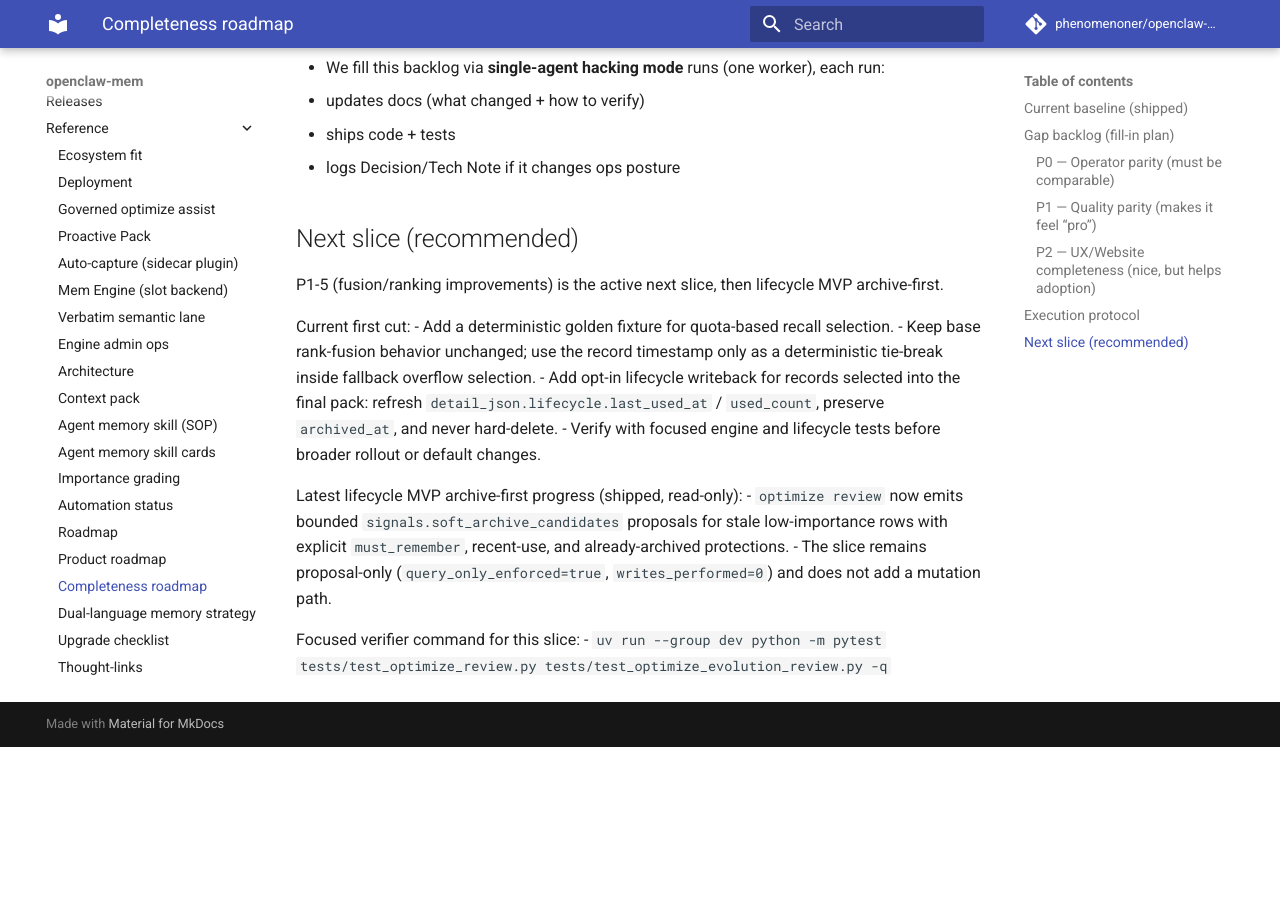
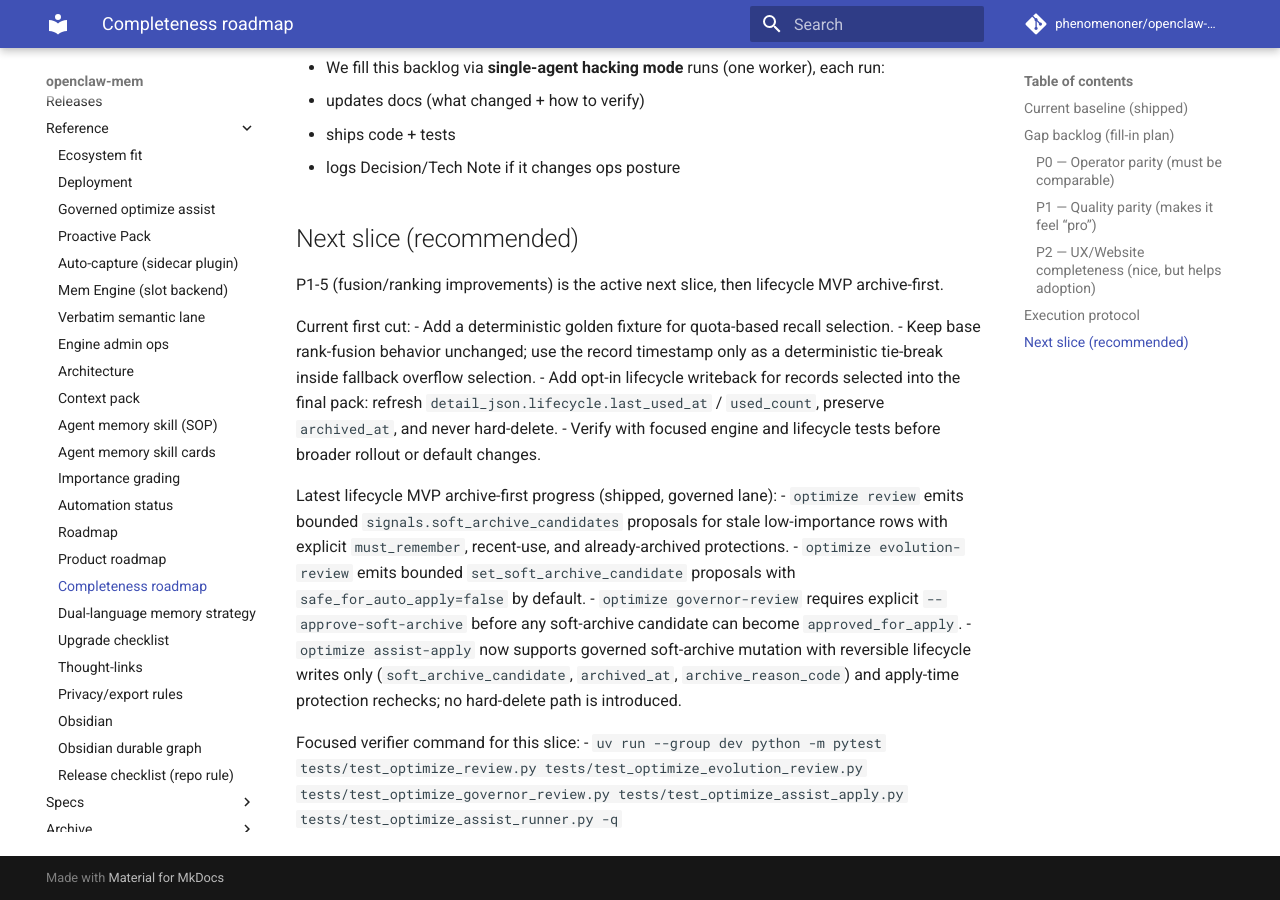
Before and after one commit to phenomenoner/openclaw-mem, an MkDocs documentation site: the page built from docs/completeness-roadmap.md, in a window 1280 px wide and 900 px high, scrolled down 2969 px. Built offline with MkDocs 1.6.1 and Material for MkDocs 9.7.7, drawn with Linux system fonts in a browser that asks for light colours; comment, search, counter and statistics services are not loaded; before the commit the page ends 3716 px from its top, so only the background shows below that.

Commit message:
docs(optimize): reflect governed soft-archive lane rollout

```diff
--- a/docs/completeness-roadmap.md
+++ b/docs/completeness-roadmap.md
@@ -105,9 +105,11 @@
 - Add opt-in lifecycle writeback for records selected into the final pack: refresh `detail_json.lifecycle.last_used_at` / `used_count`, preserve `archived_at`, and never hard-delete.
 - Verify with focused engine and lifecycle tests before broader rollout or default changes.
 
-Latest lifecycle MVP archive-first progress (shipped, read-only):
-- `optimize review` now emits bounded `signals.soft_archive_candidates` proposals for stale low-importance rows with explicit `must_remember`, recent-use, and already-archived protections.
-- The slice remains proposal-only (`query_only_enforced=true`, `writes_performed=0`) and does not add a mutation path.
+Latest lifecycle MVP archive-first progress (shipped, governed lane):
+- `optimize review` emits bounded `signals.soft_archive_candidates` proposals for stale low-importance rows with explicit `must_remember`, recent-use, and already-archived protections.
+- `optimize evolution-review` emits bounded `set_soft_archive_candidate` proposals with `safe_for_auto_apply=false` by default.
+- `optimize governor-review` requires explicit `--approve-soft-archive` before any soft-archive candidate can become `approved_for_apply`.
+- `optimize assist-apply` now supports governed soft-archive mutation with reversible lifecycle writes only (`soft_archive_candidate`, `archived_at`, `archive_reason_code`) and apply-time protection rechecks; no hard-delete path is introduced.
 
 Focused verifier command for this slice:
-- `uv run --group dev python -m pytest tests/test_optimize_review.py tests/test_optimize_evolution_review.py -q`
+- `uv run --group dev python -m pytest tests/test_optimize_review.py tests/test_optimize_evolution_review.py tests/test_optimize_governor_review.py tests/test_optimize_assist_apply.py tests/test_optimize_assist_runner.py -q`
```
Also changed, not shown: docs/roadmap.md (+6 -0 lines).
